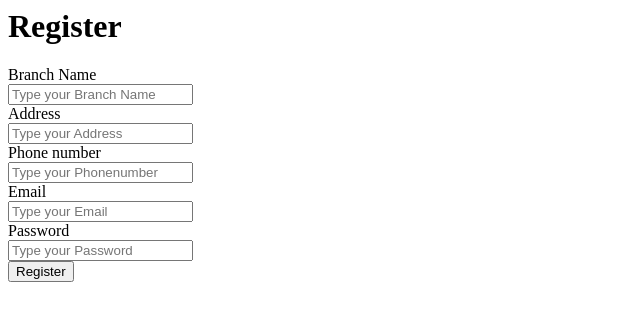
After one commit to MRN0op/OrderMe, a PHP site: page /views/register.view.php in a window 1280 px wide. The commit adds this page. Shown: the top 321 px of the page, without its empty margins (0-640 px from the left). Run offline with PHP 8.4, Linux system fonts and the light colour scheme.

Commit message:
Register Page
Register page created

```diff
--- a/includes/config.php
+++ b/includes/config.php
@@ -11,6 +11,7 @@ return [
     'routes' => [
         '/' => 'controllers/index.php',
         '/login' => 'controllers/login.php',
+        '/register' => 'controllers/register.php',
         '/api/(\d+)' => '',
     ],
 ];
--- a/index.php
+++ b/index.php
@@ -1,5 +1,6 @@
 <?php
-
+session_start();
+require 'includes/function.php';
 require 'includes/router.php';
 
 $config = require 'includes/config.php';
--- /dev/null
+++ b/views/register.view.php
@@ -0,0 +1,20 @@
+<div class="container">
+    <h1>Register</h1>
+    <label for="branchName">Branch Name</label><br>
+    <input id="branchName" type="text" name="branch_Name" placeholder="Type your Branch Name"><br>
+
+    <label for="address">Address</label><br>
+    <input id="address" type="text" name="branch_address" placeholder="Type your Address"><br>
+
+    <label for="phoneNumber">Phone number</label><br>
+    <input id="phoneNumber" type="text" name="branch_TelefonNumber" placeholder="Type your Phonenumber"><br>
+
+    <label for="email">Email</label><br>
+    <input id="email" type="text" name="branch_Email" placeholder="Type your Email"><br>
+
+    <label for="password">Password</label><br>
+    <input id="password" type="password" name="branch_Password" placeholder="Type your Password"><br>
+
+    <input type="submit" name="SUBMIT_register" value="Register"><br>
+
+</div>
```
